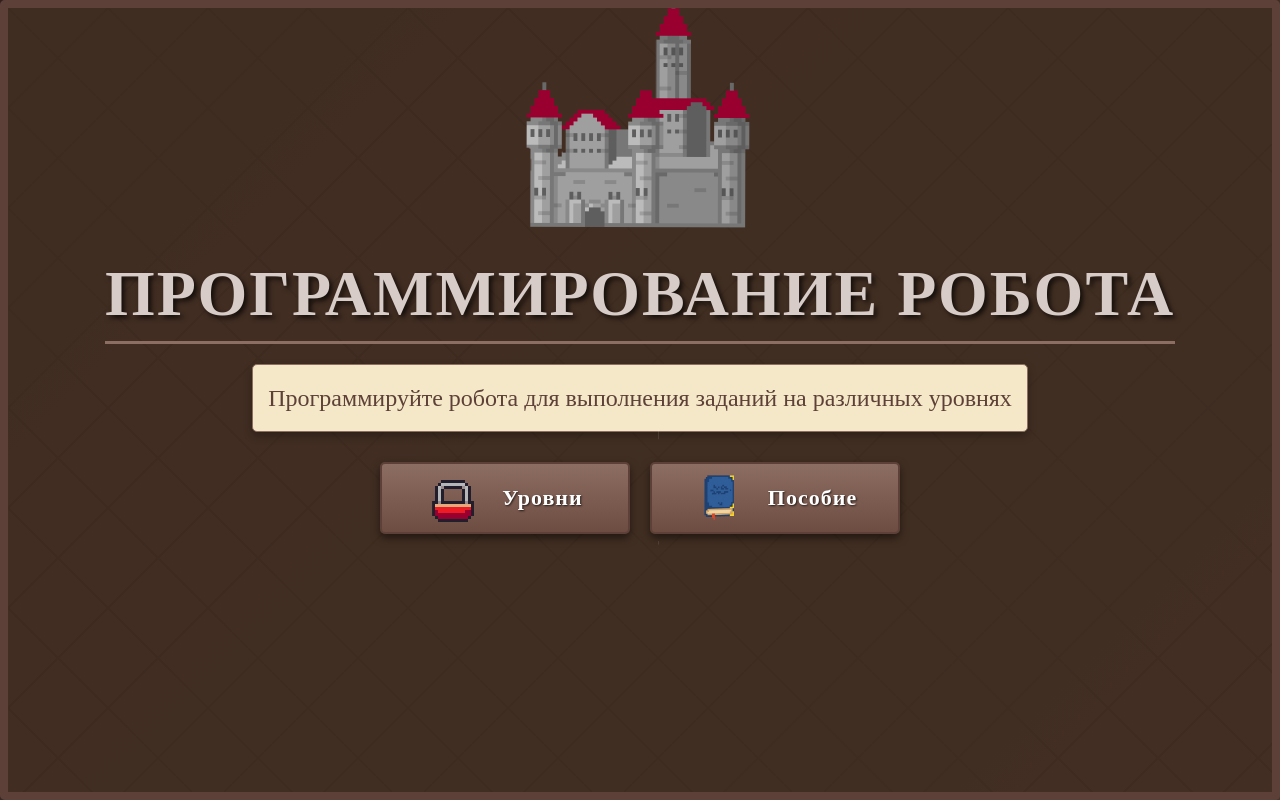
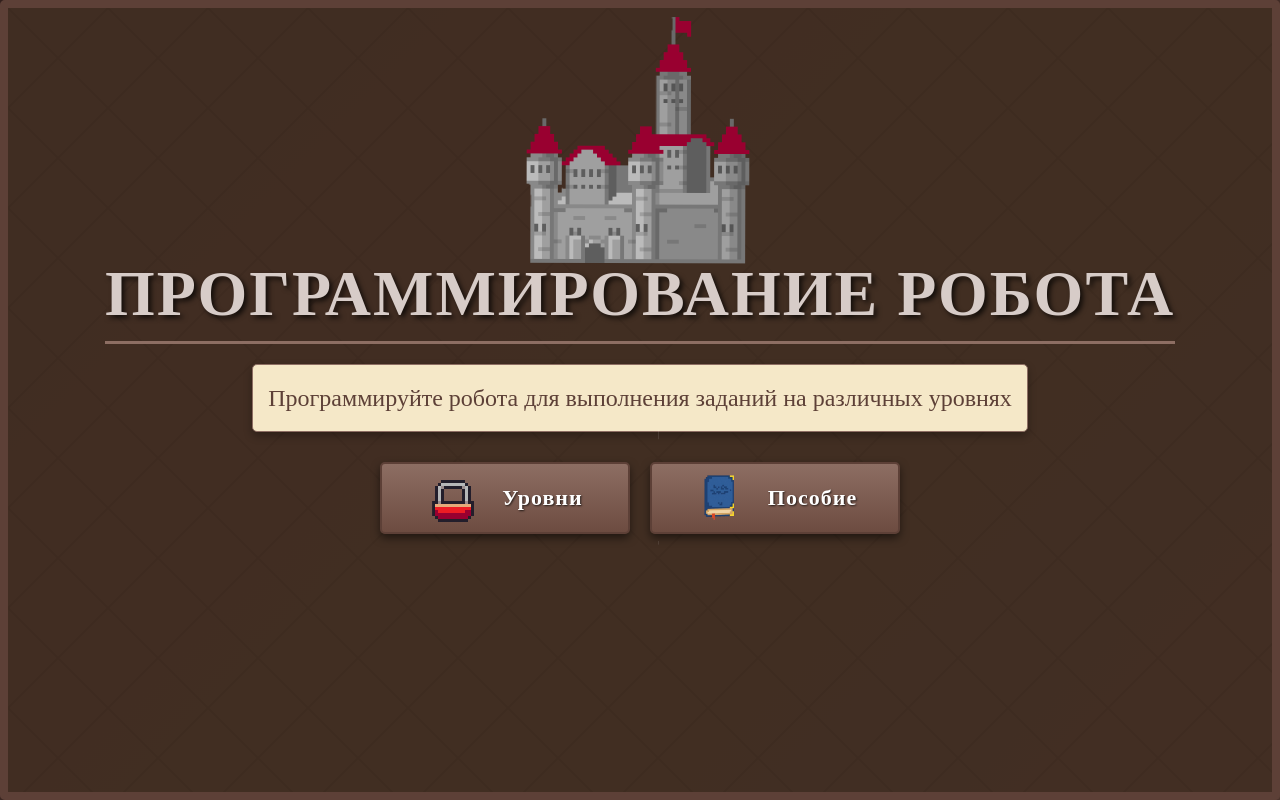
Before and after one commit to pzorin1171-star/mark-s-zadanie-, a website: page index.html in a window 1280 px wide. Drawn offline with Linux system fonts and the light colour scheme.

Commit message:
Update index.html

```diff
--- a/index.html
+++ b/index.html
@@ -280,7 +280,7 @@
             background: url('zamok.png') no-repeat center center;
             background-size: contain;
             /* === ИЗМЕНЕНИЕ: Поднят в сумме на 132px (было -40px) === */
-            top: -274px;
+            top: -238px;
             left: 50%;
             transform: translateX(-50%) translateY(-200px);
             /* === ИЗМЕНЕНИЕ: Улучшенная анимация замка === */
```
